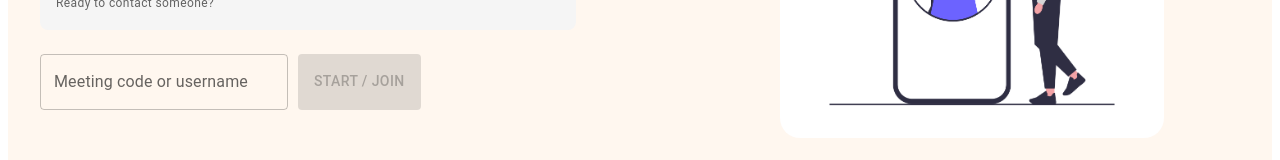
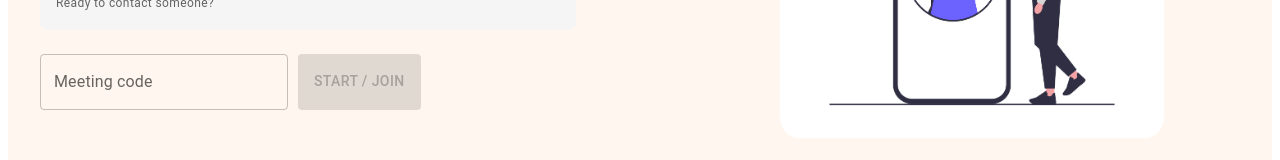
Before and after one commit to Balram-Gupta/Video-call-app, a React (Create React App) app in the folder frontend/: page /home in a window 1280 px wide. Shown: the part 476-636 px from the top of the page. Built offline with nearby package versions, Linux system fonts and the light colour scheme; no server answers; sample sign-in values are in the browser's storage.

Commit message:
redirect/rewrites

```diff
--- a/frontend/src/pages/History.jsx
+++ b/frontend/src/pages/History.jsx
@@ -55,7 +55,7 @@ export default function HistoryComponent() {
             } else if (data && data.history && Array.isArray(data.history)) {
                 historyArray = data.history;
             } else if (data && data.data && Array.isArray(data.data)) {
-                historyArray = data.data;
+                historyArray = data.dta;
             } else if (data && typeof data === 'object') {
                 if (data.meetings && Array.isArray(data.meetings)) {
                     historyArray = data.meetings;
--- a/frontend/src/pages/Home.jsx
+++ b/frontend/src/pages/Home.jsx
@@ -87,7 +87,6 @@ function HomeComponent() {
                             sx: { width: 250, mt: 1 }
                         }}
                     >
-                        {/* User Info Section */}
                         <Box sx={{ px: 2, py: 1.5, bgcolor: '#f5f5f5' }}>
                             <Typography variant="subtitle1" sx={{ fontWeight: 'bold', display: 'flex', alignItems: 'center', gap: 1 }}>
                                 <PersonIcon fontSize="small" sx={{ color: '#FF9839' }} />
@@ -102,7 +101,6 @@ function HomeComponent() {
                         </Box>
                         <Divider />
 
-                        {/* History - Only for registered users */}
                         {!user?.isGuest && (
                             <MenuItem onClick={() => {
                                 handleMenuClose();
@@ -149,7 +147,7 @@ function HomeComponent() {
                             <TextField
                                 onChange={e => setMeetingCode(e.target.value)}
                                 id="outlined-basic"
-                                label="Meeting code or username"
+                                label="Meeting code"
                                 variant="outlined"
                                 value={meetingCode}
                             />
--- a/frontend/src/pages/Landing.jsx
+++ b/frontend/src/pages/Landing.jsx
@@ -91,7 +91,7 @@ export default function LandingPage() {
                                 </IconButton>
                                 <Box sx={{ display: { xs: 'none', sm: 'block' } }}>
                                     <Typography variant="body2" sx={{ fontWeight: 'bold', color: '#333' }}>
-                                        {getDisplayName()} {/* ✅ Fixed */}
+                                        {getDisplayName()} {}
                                     </Typography>
                                     {user?.email && user.email !== "users" && (
                                         <Typography variant="caption" sx={{ color: '#666', fontSize: '0.7rem' }}>
@@ -114,7 +114,6 @@ export default function LandingPage() {
                                     sx: { width: 250, mt: 1 }
                                 }}
                             >
-                                {/* User Info Section - Fixed */}
                                 <Box sx={{ px: 2, py: 1.5, bgcolor: '#f5f5f5' }}>
                                     <Typography variant="subtitle1" sx={{ fontWeight: 'bold', display: 'flex', alignItems: 'center', gap: 1 }}>
                                         <PersonIcon fontSize="small" sx={{ color: '#FF9839' }} />
@@ -129,7 +128,6 @@ export default function LandingPage() {
                                 </Box>
                                 <Divider />
 
-                                {/* History - Only for registered users */}
                                 {!user?.isGuest && (
                                     <MenuItem onClick={() => {
                                         handleMenuClose();
```
Also changed, not shown: 1 other file (tests, documents, lock files or other folders).
